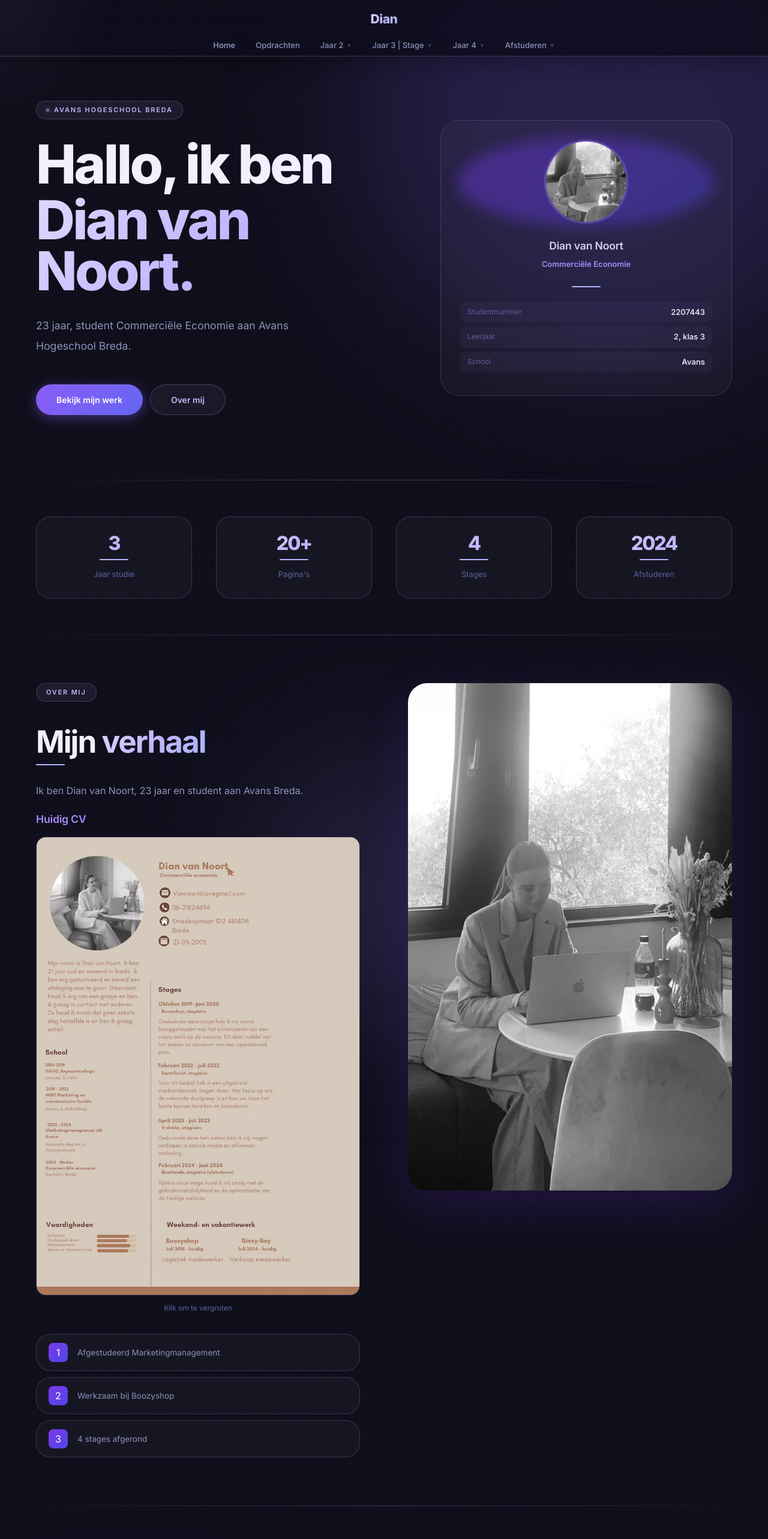
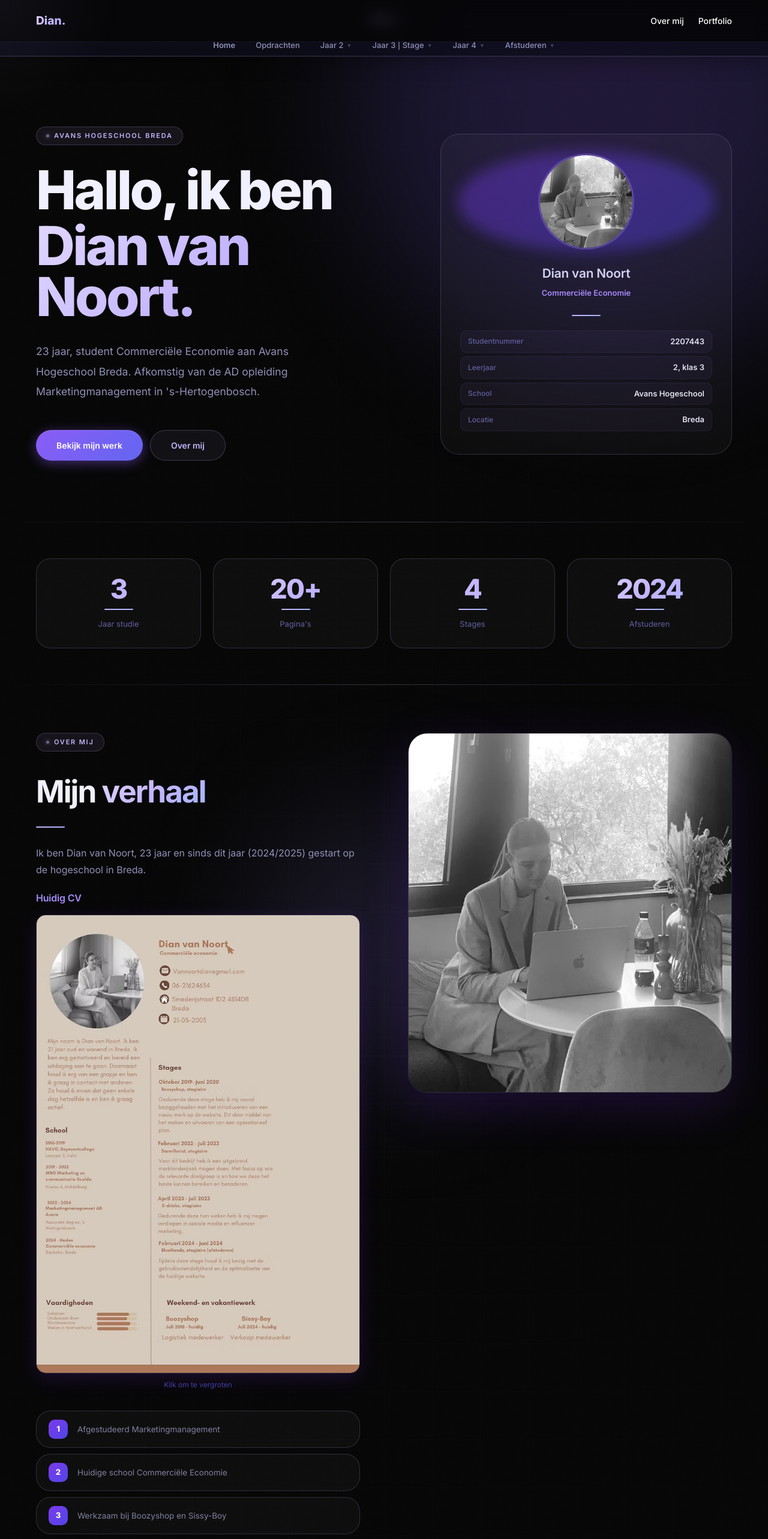
Before and after one commit to Alsalloum-Yazan/mijn-site, a Next.js app: page / in a window 1280 px wide. Shown: the top 2566 px of the page at 60% size. Built offline with nearby package versions, Linux system fonts and the light colour scheme.

Commit message:
update home page responsive

```diff
--- a/app/page.tsx
+++ b/app/page.tsx
@@ -5,46 +5,65 @@ export default function Home() {
   const [cvOpen, setCvOpen] = useState(false);
 
   return (
-    <main>
-      {/* RESPONSIVE CSS */}
+    <main style={{ background: "#050505", color: "#fff", minHeight: "100vh" }}>
+      {/* RESPONSIVE & STICKY CSS */}
       <style jsx global>{`
-        .responsive-grid {
-          display: grid;
-          gap: 40px;
-          grid-template-columns: 1fr; /* Mobiel eerst */
+        /* Zorgt dat grids op mobiel 1 kolom worden */
+        @media (max-width: 991px) {
+          .responsive-grid {
+            grid-template-columns: 1fr !important;
+            gap: 40px !important;
+          }
+          .stats-grid {
+            grid-template-columns: repeat(2, 1fr) !important;
+          }
+          .hero-section {
+            padding-top: 80px !important;
+          }
+          .hide-mobile {
+            display: none !important;
+          }
         }
-        @media (min-width: 992px) {
-          .responsive-grid.hero { grid-template-columns: 1.1fr 0.9fr; gap: 80px; }
-          .responsive-grid.stats { grid-template-columns: repeat(4, 1fr); }
-          .responsive-grid.about { grid-template-columns: 1fr 1fr; gap: 80px; }
-          .responsive-grid.three-col { grid-template-columns: repeat(3, 1fr); }
-        }
-        @media (min-width: 600px) and (max-width: 991px) {
-          .responsive-grid.stats { grid-template-columns: repeat(2, 1fr); }
-          .responsive-grid.three-col { grid-template-columns: repeat(2, 1fr); }
-        }
-        .mobile-hide { display: block; }
-        @media (max-width: 991px) {
-          .mobile-hide { display: none; }
-          .section { padding-top: 60px !important; padding-bottom: 60px !important; }
-          h1 { fontSize: 2.5rem !important; }
+
+        /* Sticky Header simulatie (als je een nav hebt, anders is dit de placeholder) */
+        .sticky-nav {
+          position: sticky;
+          top: 0;
+          z-index: 1000;
+          background: rgba(5, 5, 5, 0.8);
+          backdrop-filter: blur(12px);
+          border-bottom: 1px solid rgba(167, 139, 250, 0.1);
+          padding: 20px 0;
         }
       `}</style>
 
+      {/* STICKY MENU BAR */}
+      <nav className="sticky-nav">
+        <div className="container" style={{ display: "flex", justifyContent: "space-between", alignItems: "center" }}>
+          <div style={{ fontWeight: 800, fontSize: "1.2rem" }} className="g-text">Dian.</div>
+          <div style={{ display: "flex", gap: "24px", fontSize: "14px", fontWeight: 500 }}>
+             <a href="#over-mij" style={{ color: "inherit", textDecoration: "none" }}>Over mij</a>
+             <a href="/jaar-4" style={{ color: "inherit", textDecoration: "none" }}>Portfolio</a>
+          </div>
+        </div>
+      </nav>
+
       {/* CV MODAL */}
       {cvOpen && (
-        <div onClick={() => setCvOpen(false)} style={{ position: "fixed", inset: 0, zIndex: 9999, background: "rgba(0,0,0,0.9)", backdropFilter: "blur(12px)", display: "flex", alignItems: "center", justifyContent: "center", padding: "20px" }}>
+        <div onClick={() => setCvOpen(false)} style={{ position: "fixed", inset: 0, zIndex: 9999, background: "rgba(0,0,0,0.9)", backdropFilter: "blur(12px)", display: "flex", alignItems: "center", justifyContent: "center", padding: "24px" }}>
           <div onClick={e => e.stopPropagation()} style={{ position: "relative", maxWidth: "800px", width: "100%" }}>
-            <button onClick={() => setCvOpen(false)} style={{ position: "absolute", top: "-55px", right: "0", background: "rgba(167,139,250,0.2)", border: "1px solid rgba(167,139,250,0.3)", borderRadius: "50%", width: "44px", height: "44px", color: "white", fontSize: "24px", cursor: "pointer", display: "flex", alignItems: "center", justifyContent: "center" }}>×</button>
-            <img src="/home/cv.png" alt="CV" style={{ width: "100%", height: "auto", borderRadius: "12px", boxShadow: "0 32px 80px rgba(0,0,0,0.6)" }} />
+            <button onClick={() => setCvOpen(false)} style={{ position: "absolute", top: "-48px", right: "0", background: "rgba(167,139,250,0.15)", border: "1px solid rgba(167,139,250,0.3)", borderRadius: "50%", width: "36px", height: "36px", color: "#a78bfa", fontSize: "18px", cursor: "pointer", display: "flex", alignItems: "center", justifyContent: "center" }}>×</button>
+            <img src="/home/cv.png" alt="CV Dian van Noort" style={{ width: "100%", borderRadius: "16px", boxShadow: "0 32px 80px rgba(0,0,0,0.6)" }} />
           </div>
         </div>
       )}
 
       {/* ===== HERO ===== */}
-      <section className="section" style={{ minHeight: "100vh", paddingTop: "120px", paddingBottom: "60px" }}>
+      <section className="section hero-section" style={{ minHeight: "100vh", paddingTop: "120px" }}>
         <div className="container">
-          <div className="responsive-grid hero" style={{ alignItems: "center" }}>
+          {/* Toegevoegde class: responsive-grid */}
+          <div className="responsive-grid" style={{ display: "grid", gridTemplateColumns: "1.1fr 0.9fr", gap: "80px", alignItems: "center" }}>
+
             <div className="reveal-left">
               <div className="badge" style={{ marginBottom: "32px" }}>
                 <span className="badge-dot" />
@@ -54,6 +73,7 @@ export default function Home() {
               <h1 className="g-text" style={{ marginBottom: "32px" }}>Dian van Noort.</h1>
               <p style={{ fontSize: "1.1rem", maxWidth: "480px", marginBottom: "48px", lineHeight: "1.9" }}>
                 23 jaar, student Commerciële Economie aan Avans Hogeschool Breda.
+                Afkomstig van de AD opleiding Marketingmanagement in 's-Hertogenbosch.
               </p>
               <div style={{ display: "flex", gap: "12px", flexWrap: "wrap" }}>
                 <a href="/jaar-4" className="btn">Bekijk mijn werk</a>
@@ -65,23 +85,25 @@ export default function Home() {
               <div className="glow-card tilt" style={{ padding: "32px", borderRadius: "32px", textAlign: "center" }}>
                 <div style={{ position: "relative", marginBottom: "24px" }}>
                   <div style={{ position: "absolute", inset: "-4px", borderRadius: "50%", background: "linear-gradient(135deg, #7c3aed, #4f46e5)", opacity: 0.4, filter: "blur(12px)" }} />
-                  <img src="/home/dian.png" alt="Dian" style={{ width: "140px", height: "140px", borderRadius: "50%", objectFit: "cover", margin: "0 auto", display: "block", position: "relative", border: "3px solid rgba(167,139,250,0.3)" }} />
+                  <img src="/home/dian.png" alt="Dian van Noort" style={{ width: "160px", height: "160px", borderRadius: "50%", objectFit: "cover", margin: "0 auto", display: "block", border: "3px solid rgba(167,139,250,0.3)", position: "relative" }} />
                 </div>
-                <h3 style={{ marginBottom: "6px" }}>Dian van Noort</h3>
+                <h3 style={{ marginBottom: "6px", fontSize: "1.3rem" }}>Dian van Noort</h3>
                 <p style={{ fontSize: "13px", color: "#a78bfa", fontWeight: 600, marginBottom: "24px" }}>Commerciële Economie</p>
                 <div className="divider" style={{ margin: "0 auto 24px" }} />
                 {[
                   { label: "Studentnummer", value: "2207443" },
                   { label: "Leerjaar", value: "2, klas 3" },
-                  { label: "School", value: "Avans" },
+                  { label: "School", value: "Avans Hogeschool" },
+                  { label: "Locatie", value: "Breda" },
                 ].map((item, i) => (
-                  <div key={i} style={{ display: "flex", justifyContent: "space-between", padding: "8px 12px", background: "rgba(167,139,250,0.05)", borderRadius: "10px", marginBottom: "6px" }}>
-                    <span style={{ fontSize: "12px", color: "#6060a0" }}>{item.label}</span>
+                  <div key={i} style={{ display: "flex", justifyContent: "space-between", alignItems: "center", padding: "8px 12px", background: "rgba(167,139,250,0.05)", borderRadius: "10px", marginBottom: "6px", border: "1px solid rgba(167,139,250,0.08)" }}>
+                    <span style={{ fontSize: "12px", color: "#6060a0", fontWeight: 500 }}>{item.label}</span>
                     <span style={{ fontSize: "13px", fontWeight: 600, color: "#e2e2f0" }}>{item.value}</span>
                   </div>
                 ))}
               </div>
             </div>
+
           </div>
         </div>
       </section>
@@ -89,17 +111,18 @@ export default function Home() {
       <div className="glow-line" />
 
       {/* ===== STATS ===== */}
-      <section className="section" style={{ padding: "60px 0" }}>
+      <section className="section" style={{ paddingTop: "60px", paddingBottom: "60px" }}>
         <div className="container">
-          <div className="responsive-grid stats">
+          {/* Toegevoegde class: stats-grid */}
+          <div className="stats-grid" style={{ display: "grid", gridTemplateColumns: "repeat(4, 1fr)", gap: "20px" }}>
             {[
               { num: "3", label: "Jaar studie" },
               { num: "20+", label: "Pagina's" },
               { num: "4", label: "Stages" },
               { num: "2024", label: "Afstuderen" },
             ].map((s, i) => (
-              <div key={i} className="glow-card" style={{ padding: "28px 24px", textAlign: "center" }}>
-                <div className="stat-num g-text" style={{ fontSize: "2rem", fontWeight: "800" }}>{s.num}</div>
+              <div key={i} className="glow-card reveal" style={{ padding: "28px 24px", textAlign: "center", transitionDelay: String(i * 80) + "ms" }}>
+                <div className="stat-num g-text">{s.num}</div>
                 <div className="divider" style={{ margin: "10px auto 12px" }} />
                 <p style={{ fontSize: "13px", color: "#6060a0" }}>{s.label}</p>
               </div>
@@ -111,61 +134,90 @@ export default function Home() {
       <div className="glow-line" />
 
       {/* ===== OVER MIJ ===== */}
-      <section id="over-mij" className="section" style={{ padding: "80px 0" }}>
+      <section id="over-mij" className="section">
         <div className="container">
-          <div className="responsive-grid about" style={{ alignItems: "start" }}>
+          <div className="responsive-grid" style={{ display: "grid", gridTemplateColumns: "1fr 1fr", gap: "80px", alignItems: "start" }}>
+
             <div className="reveal-left">
-              <div className="badge" style={{ marginBottom: "28px" }}>Over mij</div>
-              <h2>Mijn <span className="g-text">verhaal</span></h2>
+              <div className="badge" style={{ marginBottom: "28px" }}>
+                <span className="badge-dot" />
+                Over mij
+              </div>
+              <h2 style={{ marginBottom: "20px" }}>Mijn <span className="g-text">verhaal</span></h2>
               <div className="divider" style={{ marginBottom: "28px" }} />
-              <p style={{ marginBottom: "20px" }}>Ik ben Dian van Noort, 23 jaar en student aan Avans Breda.</p>
+              <p style={{ marginBottom: "20px" }}>
+                Ik ben Dian van Noort, 23 jaar en sinds dit jaar (2024/2025) gestart op de hogeschool in Breda.
+              </p>
 
-              <h3 style={{ marginBottom: "16px", color: "#a78bfa" }}>Huidig CV</h3>
-              <div style={{ position: "relative", cursor: "pointer" }} onClick={() => setCvOpen(true)}>
-                <img src="/home/cv.png" alt="CV" style={{ width: "100%", borderRadius: "16px", border: "1px solid rgba(167,139,250,0.2)" }} />
+              <h3 style={{ marginBottom: "16px", fontSize: "1rem", color: "#a78bfa" }}>Huidig CV</h3>
+              <div style={{ position: "relative", cursor: "pointer", marginBottom: "8px" }} onClick={() => setCvOpen(true)}>
+                <img src="/home/cv.png" alt="CV Dian van Noort" style={{ width: "100%", borderRadius: "16px", boxShadow: "0 8px 32px rgba(109,40,217,0.2)", border: "1px solid var(--border)", display: "block" }} />
+                <div className="hide-mobile"
+                  style={{ position: "absolute", inset: 0, background: "rgba(124,58,237,0.5)", borderRadius: "16px", display: "flex", alignItems: "center", justifyContent: "center", opacity: 0, transition: "opacity 0.3s" }}
+                  onMouseEnter={e => (e.currentTarget.style.opacity = "1")}
+                  onMouseLeave={e => (e.currentTarget.style.opacity = "0")}
+                >
+                  <div style={{ background: "rgba(255,255,255,0.15)", backdropFilter: "blur(10px)", borderRadius: "50px", padding: "10px 24px", fontWeight: 600, fontSize: "14px", color: "white", border: "1px solid rgba(255,255,255,0.2)" }}>
+                    Vergroot CV
+                  </div>
+                </div>
               </div>
-              <p style={{ fontSize: "12px", textAlign: "center", margin: "10px 0 32px", color: "#6060a0" }}>Klik om te vergroten</p>
+              <p style={{ fontSize: "12px", color: "#4040a0", textAlign: "center", marginBottom: "32px" }}>Klik om te vergroten</p>
 
               <div style={{ display: "flex", flexDirection: "column", gap: "10px" }}>
-                {["Afgestudeerd Marketingmanagement", "Werkzaam bij Boozyshop", "4 stages afgerond"].map((text, i) => (
-                  <div key={i} className="glow-card" style={{ padding: "14px 20px", display: "flex", alignItems: "center", gap: "16px" }}>
-                    <div style={{ width: "32px", height: "32px", background: "linear-gradient(135deg, #7c3aed, #4f46e5)", borderRadius: "8px", display: "flex", alignItems: "center", justifyContent: "center", color: "white", flexShrink: 0 }}>{i + 1}</div>
-                    <p style={{ fontSize: "13.5px", margin: 0 }}>{text}</p>
+                {[
+                  { num: "1", text: "Afgestudeerd Marketingmanagement" },
+                  { num: "2", text: "Huidige school Commerciële Economie" },
+                  { num: "3", text: "Werkzaam bij Boozyshop en Sissy-Boy" },
+                ].map((item, i) => (
+                  <div key={i} className="glow-card reveal" style={{ padding: "14px 20px", display: "flex", alignItems: "center", gap: "16px" }}>
+                    <div style={{ width: "32px", height: "32px", flexShrink: 0, background: "linear-gradient(135deg, #7c3aed, #4f46e5)", borderRadius: "10px", display: "flex", alignItems: "center", justifyContent: "center", fontSize: "13px", fontWeight: 800, color: "white" }}>{item.num}</div>
+                    <p style={{ fontSize: "13.5px", color: "#8080a0", margin: 0 }}>{item.text}</p>
                   </div>
                 ))}
               </div>
             </div>
 
-            <div className="reveal-right mobile-hide" style={{ position: "sticky", top: "120px" }}>
-              <img src="/home/dian.png" alt="Dian" style={{ width: "100%", borderRadius: "32px", boxShadow: "0 24px 80px rgba(109,40,217,0.2)" }} />
+            {/* Rechter foto verbergen we op mobiel voor betere flow, of hij komt onderaan */}
+            <div className="reveal-right hide-mobile" style={{ position: "sticky", top: "140px" }}>
+              <div style={{ position: "relative" }}>
+                <div style={{ position: "absolute", inset: "-20px", background: "radial-gradient(circle, rgba(124,58,237,0.15), transparent 70%)", borderRadius: "50px" }} />
+                <img src="/home/dian.png" alt="Dian van Noort" style={{ width: "100%", borderRadius: "32px", objectFit: "cover", maxHeight: "600px", boxShadow: "0 24px 80px rgba(109,40,217,0.2)", border: "1px solid var(--border)", position: "relative" }} />
+              </div>
             </div>
+
           </div>
         </div>
       </section>
 
       <div className="glow-line" />
 
-      {/* ===== POSTS & JOURNEY ===== */}
-      <section className="section" style={{ padding: "80px 0" }}>
+      {/* ===== POSTS ===== */}
+      <section className="section">
         <div className="container">
-          <h2 style={{ textAlign: "center", marginBottom: "40px" }}>Recente <span className="g-text">opdrachten</span></h2>
-          <div className="responsive-grid three-col">
-            {/* Kaarten hier... */}
-            {[1, 2, 3].map((item) => (
-              <div key={item} className="glow-card" style={{ padding: "20px" }}>
-                <div style={{ height: "140px", background: "#1a1a2e", borderRadius: "12px", marginBottom: "15px" }}></div>
-                <h3 style={{ fontSize: "1.1rem" }}>Opdracht {item}</h3>
-                <p style={{ fontSize: "13px", color: "#6060a0" }}>Korte omschrijving van de opdracht...</p>
-              </div>
-            ))}
+          <div className="reveal" style={{ textAlign: "center", marginBottom: "64px" }}>
+            <h2>Recente <span className="g-text">opdrachten</span></h2>
+          </div>
+
+          <div className="responsive-grid" style={{ display: "grid", gridTemplateColumns: "repeat(3, 1fr)", gap: "24px", marginBottom: "40px" }}>
+             {/* Je post items... */}
+             {[1,2,3].map(i => (
+                 <div key={i} className="glow-card" style={{padding: '20px'}}>
+                     <div style={{height: '150px', background: 'rgba(167,139,250,0.1)', borderRadius: '12px', marginBottom: '15px'}}></div>
+                     <h3>Project Item {i}</h3>
+                     <p style={{fontSize: '13px', opacity: 0.7}}>Beschrijving van je opdracht...</p>
+                 </div>
+             ))}
           </div>
         </div>
       </section>
 
-      <footer style={{ textAlign: "center", padding: "60px 24px", background: "rgba(0,0,0,0.2)" }}>
-        <h3 className="g-text">Dian van Noort</h3>
-        <p style={{ fontSize: "12px", opacity: 0.6 }}>© 2026 — Portfolio</p>
+      {/* ===== FOOTER ===== */}
+      <footer style={{ position: "relative", zIndex: 1, textAlign: "center", padding: "60px 24px" }}>
+        <h3 className="g-text" style={{ marginBottom: "16px", fontSize: "1.5rem" }}>Dian van Noort</h3>
+        <p style={{ fontSize: "13px", color: "#4040a0" }}>Bedankt voor het lezen! :)</p>
       </footer>
+
     </main>
   );
 }
```
